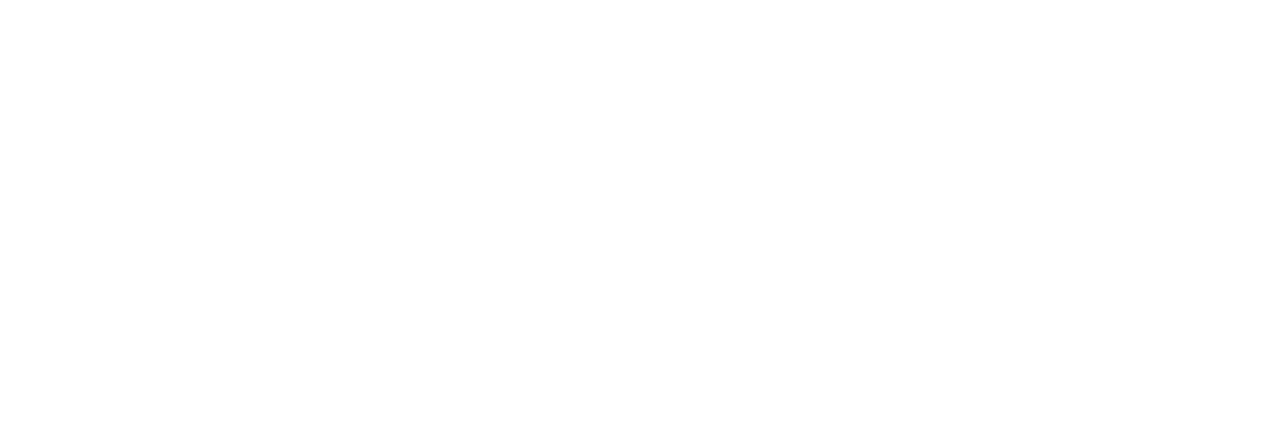
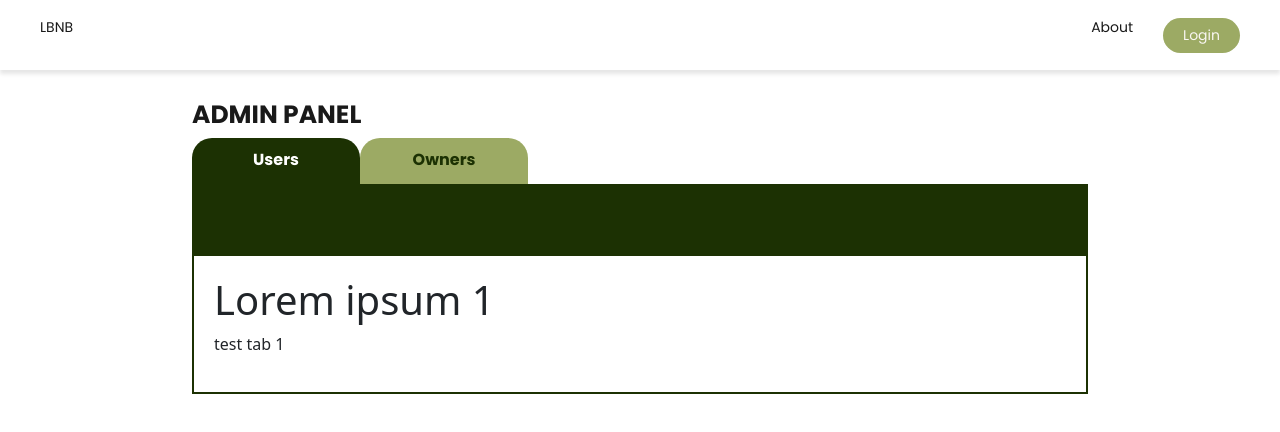
Before and after one commit to aalbayda/lbnb-frontend, a React (Create React App) app in the folder app/: page /AdminPage in a window 1280 px wide. Before the commit this address had no page. Shown: the top 432 px of the page. Built offline with nearby package versions, Linux system fonts and the light colour scheme.

Commit message:
feat: admin page and base admin panel (wip)

```diff
--- a/app/src/App.js
+++ b/app/src/App.js
@@ -1,7 +1,7 @@
 // import logo from './logo.svg';
 import { Routes, Route } from 'react-router-dom';
 import './App.css';
-import {AccomsPage, Home, LandlordHome, LandlordProfile, Listing, UserProfile } from './pages';
+import {AccomsPage, AdminPage, Home, LandlordHome, LandlordProfile, Listing, UserProfile } from './pages';
 
 const App = () => {
   return (
@@ -9,10 +9,12 @@
     <Routes>
       <Route path="/" element={<Home/>} />
       <Route path="/AccomsPage" element={<div><AccomsPage/></div>} />
+      <Route path="/AdminPage" element={<div><AdminPage/></div>} />
       <Route path="/LandlordHome" element={<div><LandlordHome/></div>} />
       <Route path="/LandlordProfile" element={<div><LandlordProfile/></div>} />
       <Route path="/Listing" element={<div><Listing/></div>} />
       <Route path="/UserProfile" element={<div><UserProfile/></div>} />
+
     </Routes>
   )
 }
--- /dev/null
+++ b/app/src/organisms/adminPanel/AdminPanel.js
@@ -0,0 +1,48 @@
+import React from "react";
+import "./adminPanel.css";
+import "../../index.css";
+
+
+const AdminPanel = () => {
+
+    const [toggleState, setToggleState] = React.useState(1);
+
+    // function to toggle tabs
+    const toggleTab = (index) => {
+        setToggleState(index);
+    }
+
+    return <div class="admin-panel-div">
+        <h1 className="large-bold">ADMIN PANEL</h1>
+
+        {/* Tabs */}
+        <div className="bloc-tabs">
+            <div className={toggleState === 1 ? "tabs small-bold active-tabs" : "tabs small-bold"} onClick={() => toggleTab(1)}>Users</div>
+            <div className={toggleState === 2 ? "tabs small-bold active-tabs" : "tabs small-bold"} onClick={() => toggleTab(2)}>Owners</div>
+        </div>
+        <div className="tab-header active-tabs"></div>
+
+        {/* Content */}
+        <div className="content-tabs">
+
+
+            {/* Content 1 */}
+            <div className={toggleState === 1 ? "content active-content" : "content"}>
+                <h1>Lorem ipsum 1</h1>
+                <p>test tab 1</p>
+            </div>
+
+            {/* Content 2 */}
+            <div className={toggleState === 2 ? "content active-content" : "content"}>
+                <h1>Lorem ipsum 2</h1>
+                <p>test tab 2</p>
+            </div>
+
+
+
+        </div>
+
+    </div>
+}
+
+export default AdminPanel;
--- /dev/null
+++ b/app/src/organisms/adminPanel/adminPanel.css
@@ -0,0 +1,53 @@
+.admin-panel-div {
+    margin: 0 15%;
+}
+
+.bloc-tabs {
+    display: flex;
+}
+
+.tabs {
+    background: var(--color-light-accent-green);
+    border-top-left-radius: 20px;
+    border-top-right-radius: 20px;
+    color: var(--color-heading-dark);
+    padding: 10px;
+    text-align: center;
+    width: 168px;
+    height: 46px;
+    cursor: pointer;
+    position: relative;
+    outline: none;
+}
+
+.active-tabs {
+    background: var(--color-heading-dark);
+    color: white;
+}
+
+.active-tabs:before {
+    content: "";
+    display: block;
+}
+
+.tab-header {
+    height: 70px;
+}
+
+.content {
+    background: white;
+    padding: 20px;
+    height: 100%;
+    display: none;
+
+}
+
+.content-tabs {
+    box-sizing: border-box;
+    border: 2px solid var(--color-heading-dark);
+}
+
+
+.active-content {
+    display: block;
+}
--- a/app/src/organisms/cardListing/cardListing.css
+++ b/app/src/organisms/cardListing/cardListing.css
@@ -26,7 +26,6 @@
     color: var(--color-secondary-black);
 }
 
-
 .add-padding {
     padding: 20px;
 }
@@ -37,6 +36,8 @@
     margin: 0;
     padding: 0;
     width: 299px;
+
+    position: relative;
 }
 
 .middle-section {
--- a/app/src/organisms/index.js
+++ b/app/src/organisms/index.js
@@ -1,3 +1,4 @@
+export { default as AdminPanel } from './adminPanel/AdminPanel';
 export { default as NavBar } from './navBar/NavBar';
 export { default as Footer } from './footer/Footer';
 export { default as CardListing } from './cardListing/CardListing'
--- /dev/null
+++ b/app/src/pages/adminPage/AdminPage.js
@@ -0,0 +1,12 @@
+import React from "react";
+import "./adminPage.css";
+import {NavBar, AdminPanel} from "../../organisms";
+
+const AdminPage = () => {
+    return <div>
+        <NavBar/>
+        <AdminPanel/>
+    </div>
+}
+
+export default AdminPage;
--- a/app/src/pages/index.js
+++ b/app/src/pages/index.js
@@ -1,4 +1,5 @@
 export { default as AccomsPage } from './accomsPage/AccomsPage';
+export { default as AdminPage } from './adminPage/AdminPage';
 export { default as LandlordHome } from './landlordHome/LandlordHome';
 export { default as LandlordProfile } from './landlord_profile/Landlord_profile';
 export { default as Listing } from './listing/Listing';
```
Also changed, not shown: app/src/pages/adminPage/adminPage.css (added).
